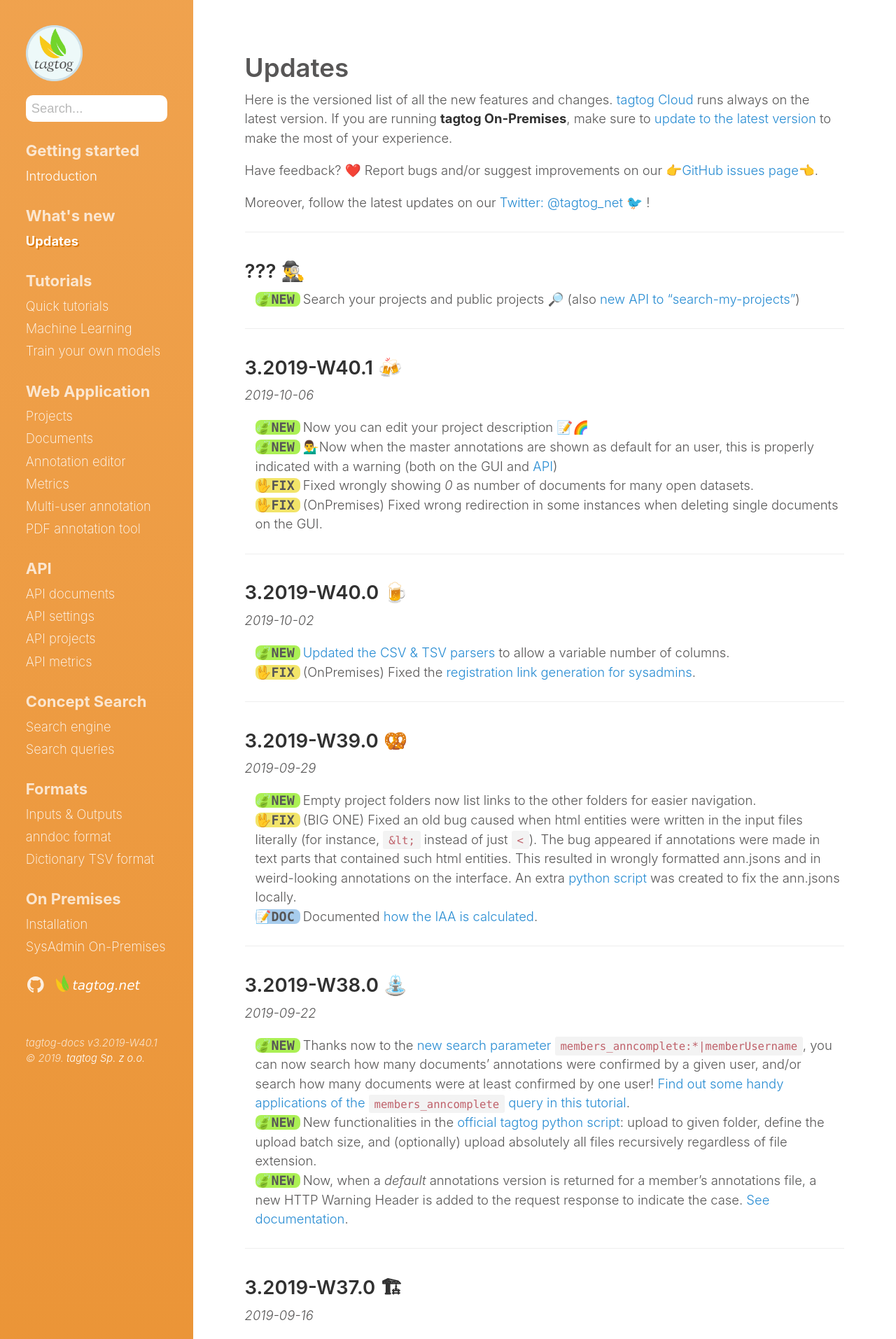
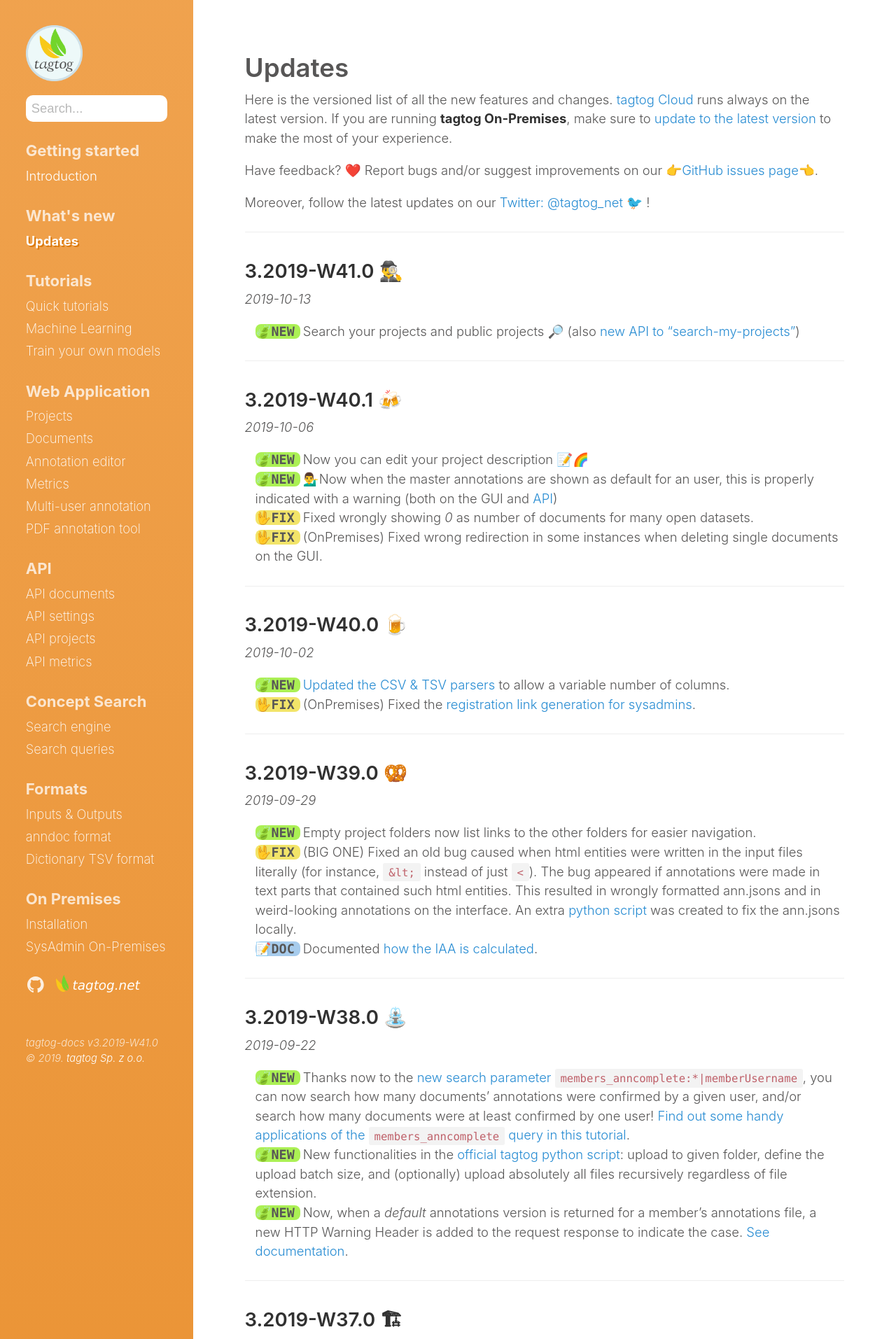
Before and after one commit to tagtogorg/tagtog-doc, a Jekyll site: the page built from updates.md, in a window 1280 px wide. Shown: the top 1913 px of the page at 70% size. Built offline with Jekyll 4.4.1, drawn with Linux system fonts in a browser that asks for light colours; nearby versions of some CDN libraries; emoji names are drawn with the system emoji font.

Commit message:
Bump version: 3.2019-W41.0 🕵️‍♂️

```diff
--- a/_config.yml
+++ b/_config.yml
@@ -71,7 +71,7 @@ plugins:
   - jemoji
 
 # Custom vars
-version: 3.2019-W40.1
+version: 3.2019-W41.0
 sidebar_home_link: true
 search_page: false
 # sidebar_blog_link:  '/blog'   # By default, your home page is your blog
--- a/updates.md
+++ b/updates.md
@@ -14,7 +14,8 @@ Moreover, follow the latest updates on our [Twitter: @tagtog_net 🐦](https://t
 
 ---
 
-## ??? 🕵️‍♂️
+## 3.2019-W41.0 🕵️‍♂️
+_2019-10-13_
 
 <ul class="updates">
   <li class="new"><span markdown="1">Search your projects and public projects 🔎 (also [new API to "search-my-projects"](API-projects-v1#search-my-projects))</span></li>
```
Also changed, not shown: 1 other file.
